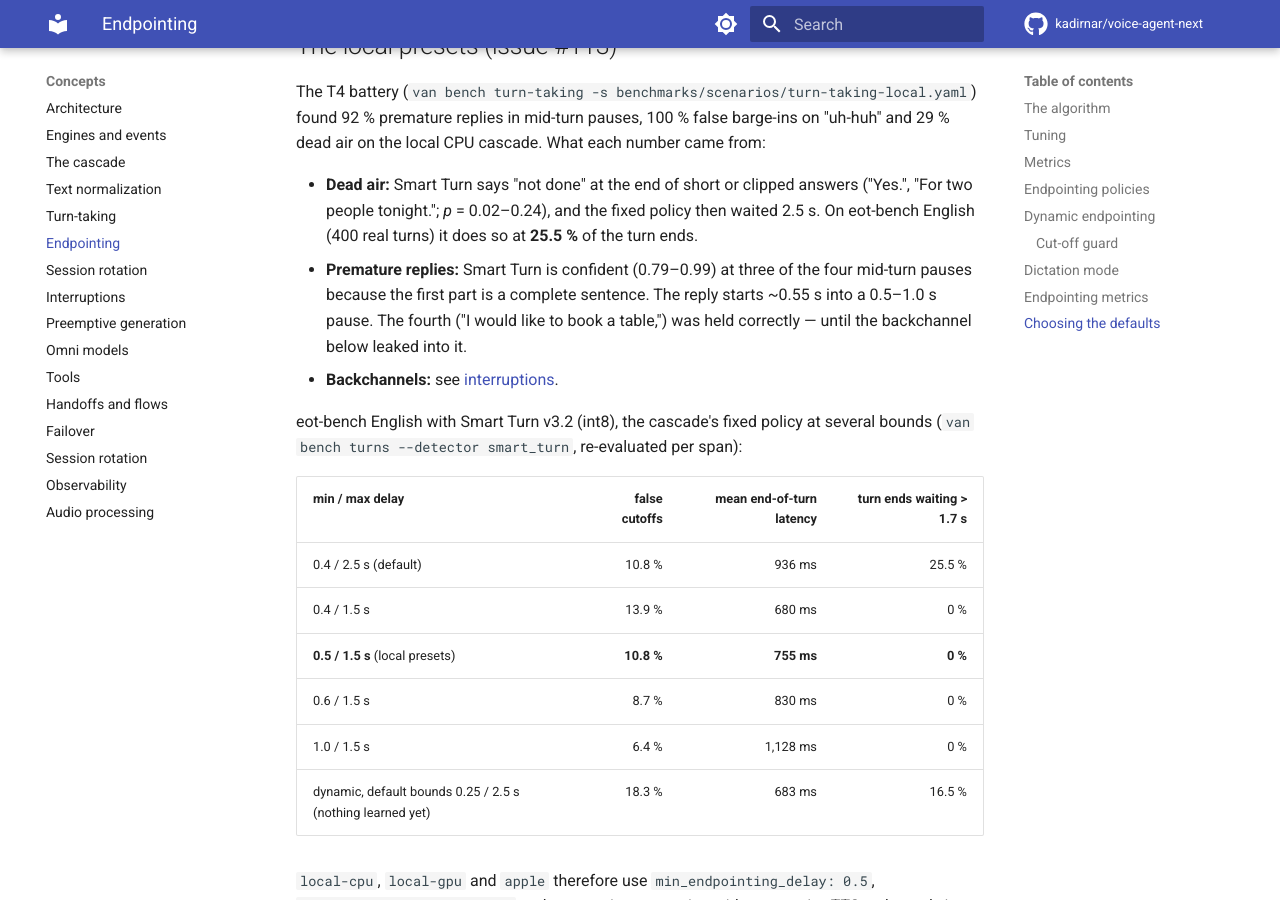
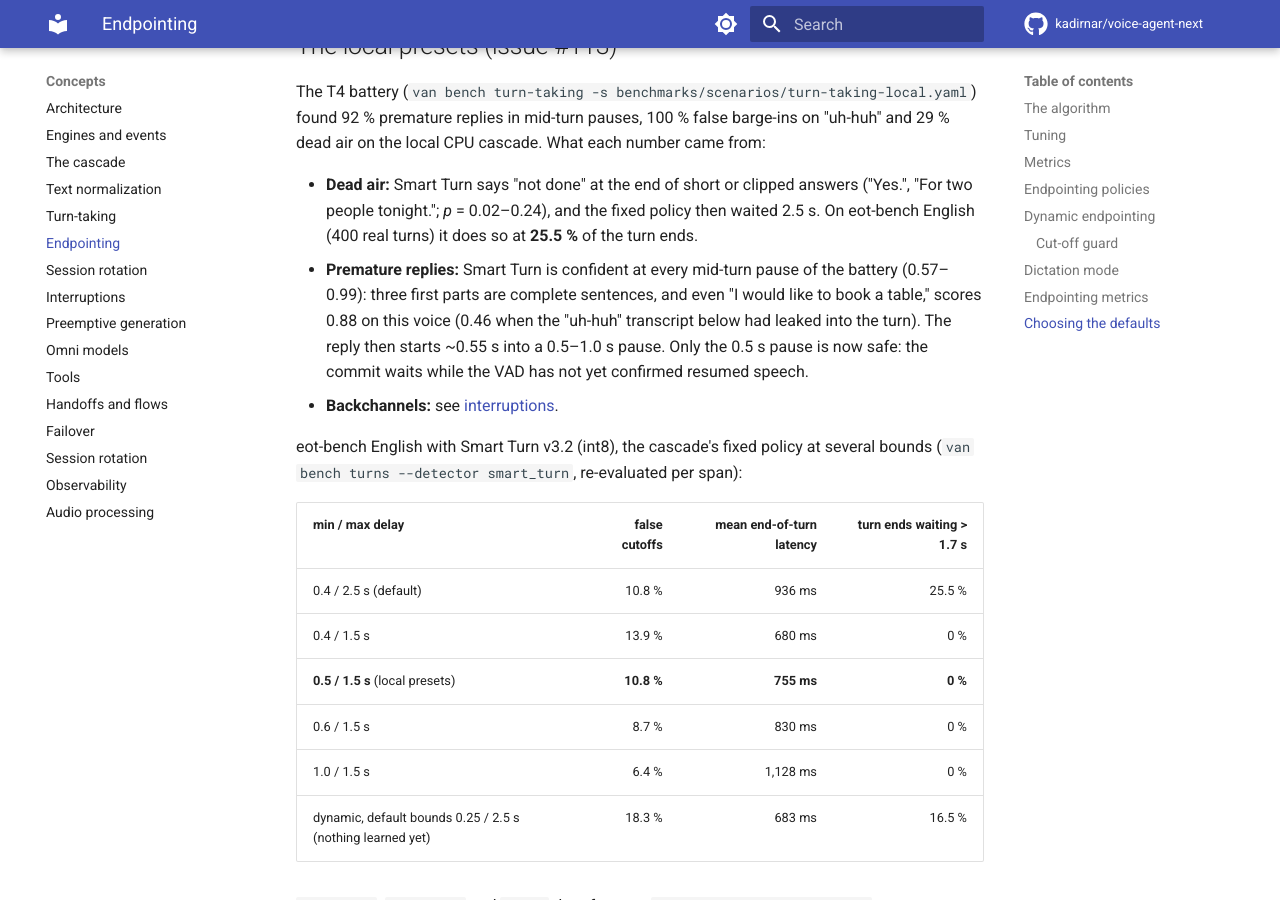
Before and after one commit to kadirnar/voice-agent-next, an MkDocs documentation site: the page built from docs/concepts/endpointing.md, in a window 1280 px wide and 900 px high, scrolled down 8541 px. Built offline with MkDocs 1.6.1 and Material for MkDocs 9.7.7, drawn with Linux system fonts in a browser that asks for light colours; comment, search, counter and statistics services are not loaded.

Commit message:
docs(turn-taking): premature-reply findings
Co-Authored-By: Claude Opus 5.5 (1M context) <noreply@anthropic.com>

```diff
--- a/docs/concepts/endpointing.md
+++ b/docs/concepts/endpointing.md
@@ -315,10 +315,11 @@ found 92 % premature replies in mid-turn pauses, 100 % false barge-ins on "uh-hu
 * **Dead air:** Smart Turn says "not done" at the end of short or clipped answers ("Yes.",
   "For two people tonight."; *p* = 0.02–0.24), and the fixed policy then waited 2.5 s. On
   eot-bench English (400 real turns) it does so at **25.5 %** of the turn ends.
-* **Premature replies:** Smart Turn is confident (0.79–0.99) at three of the four
-  mid-turn pauses because the first part is a complete sentence. The reply starts
-  ~0.55 s into a 0.5–1.0 s pause. The fourth ("I would like to book a table,") was held
-  correctly — until the backchannel below leaked into it.
+* **Premature replies:** Smart Turn is confident at every mid-turn pause of the battery
+  (0.57–0.99): three first parts are complete sentences, and even "I would like to book
+  a table," scores 0.88 on this voice (0.46 when the "uh-huh" transcript below had leaked
+  into the turn). The reply then starts ~0.55 s into a 0.5–1.0 s pause. Only the 0.5 s
+  pause is now safe: the commit waits while the VAD has not yet confirmed resumed speech.
 * **Backchannels:** see [interruptions](interruptions.md#short-utterances-small-asr-models).
 
 eot-bench English with Smart Turn v3.2 (int8), the cascade's fixed policy at several
```
